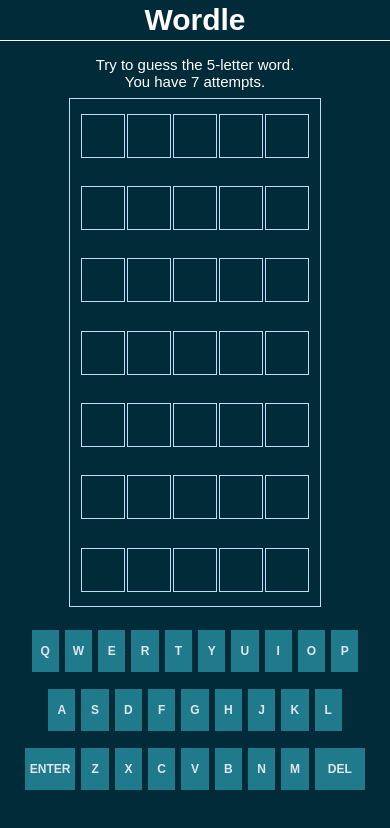
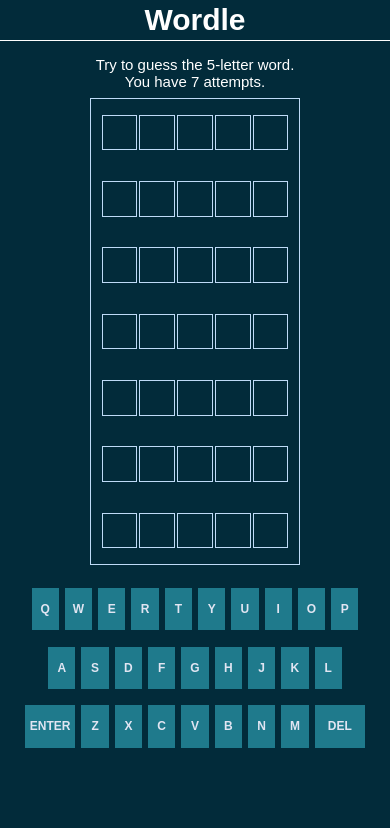
Before and after one commit to kinhou17/colin-nordquist-project2, a React (Create React App) app: page /game/easy in a window 390 px wide. Shown: the top 828 px of the page. Built offline with nearby package versions, Linux system fonts and the light colour scheme.

Commit message:
working on mobile friendly

```diff
--- a/src/components/GameBoard.css
+++ b/src/components/GameBoard.css
@@ -17,6 +17,6 @@
 
 @media (max-width: 500px) {
     .board {
-        height: 60vh;
+        height: 55vh;
     }
 }
--- a/src/components/Letter.css
+++ b/src/components/Letter.css
@@ -28,5 +28,7 @@
     .letter {
         margin: 1px;
         font-size: 25px;
+        height: 4vh;
+        width: 4vh;
     }
 }
```
